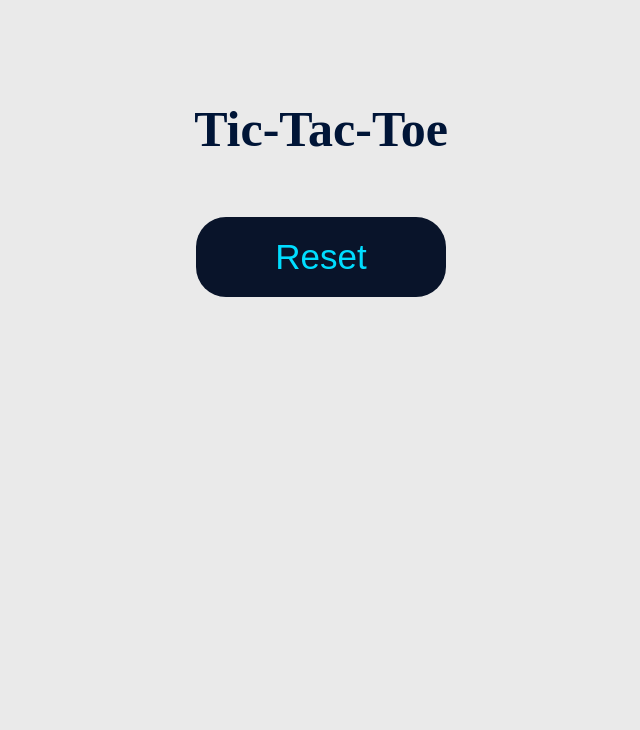
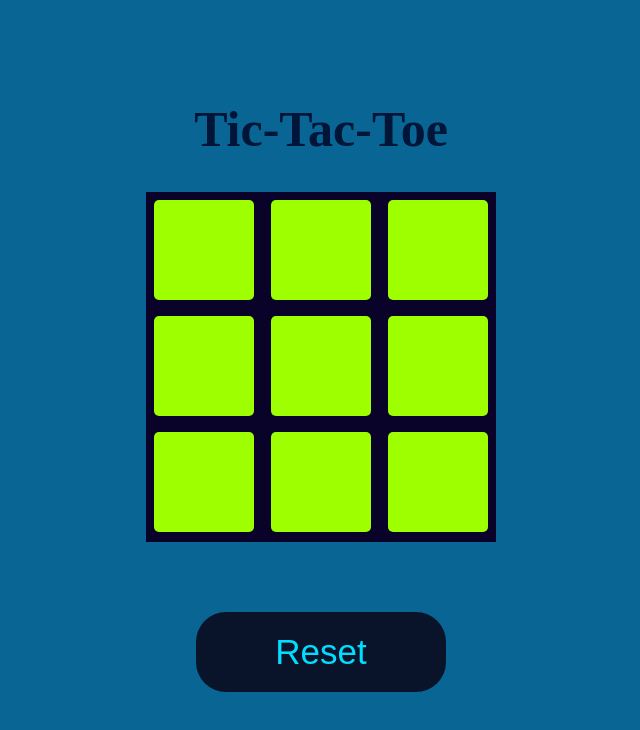
Before and after one commit to Viswajith2003/tic-tac-toe_web, a React (Vite) app: page / in a window 1280 px wide. Shown: the top 730 px of the page, without its empty margins (319-959 px from the left). Built offline with nearby package versions, Linux system fonts and the light colour scheme.

Commit message:
box styling completed

```diff
--- a/src/Game/TicTacToe.jsx
+++ b/src/Game/TicTacToe.jsx
@@ -8,7 +8,21 @@ export default function Game() {
     <div className="container">
       <h1 className="title">Tic-Tac-Toe</h1>
       <div className="board">
-
+            <div className="row1">
+              <div className="boxes"></div>
+              <div className="boxes"></div>
+              <div className="boxes"></div>
+            </div>
+            <div className="row2">
+              <div className="boxes"></div>
+              <div className="boxes"></div>
+              <div className="boxes"></div>
+            </div>
+            <div className="row3">
+              <div className="boxes"></div>
+              <div className="boxes"></div>
+              <div className="boxes"></div>
+            </div>
       </div>
       <button className="reset">Reset</button>
     </div>
--- a/src/Game/tictactoe.css
+++ b/src/Game/tictactoe.css
@@ -16,7 +16,7 @@
   border-radius: 30px;
   background-color: hsl(219, 66%, 10%);
   color: hsl(188, 100%, 50%);
-  margin-top: 25px;
+  margin-top: 70px;
   font-size: 35px;
   border: none;
   font: bold;
@@ -26,3 +26,25 @@
   color: hsl(188, 86%, 66%);
   font-size: 33px
 }
+.board{
+    height:350px;
+    width: 350px;
+    margin: auto;
+    background-color: rgb(9, 2, 41);
+
+}
+.row1,
+.row2,
+.row3 {
+  display: flex;
+  justify-content: space-between;
+
+}
+
+.boxes {
+  height: 100px;
+  width: 100px;
+  background-color:rgb(157, 255, 0) ;
+  border-radius: 5px;
+  margin: 8px;
+}
--- a/src/index.css
+++ b/src/index.css
@@ -1,4 +1,4 @@
 body {
-  background-color: rgb(234, 234, 234);
+  background-color: rgb(8, 101, 148);
   color: beige;
 }
```
